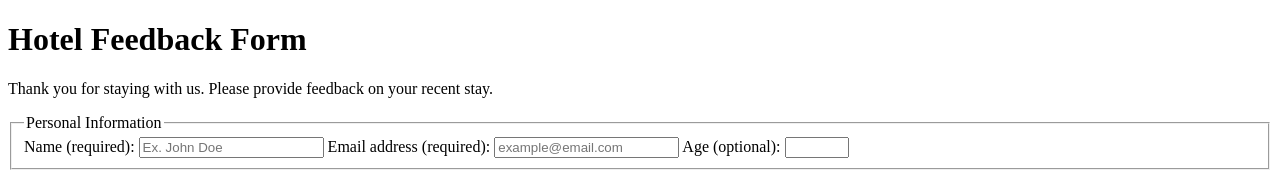
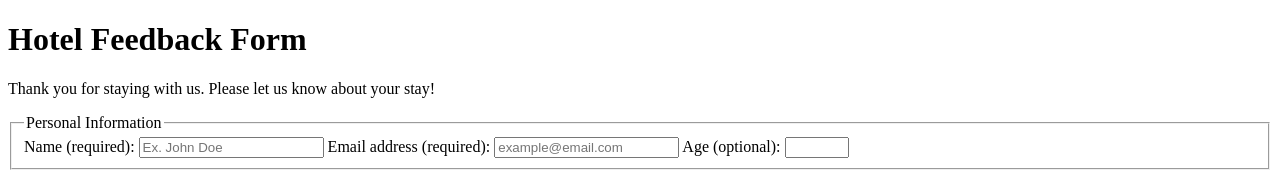
Before and after one commit to chocopanpan/hotel-feedback-form, a plain HTML site: page index.html in a window 1280 px wide. Shown: the top 170 px of the page. Drawn offline with Linux system fonts and the light colour scheme.

Commit message:
Update index.html
Minor tweak

```diff
--- a/index.html
+++ b/index.html
@@ -8,8 +8,7 @@
     <header>
       <h1>Hotel Feedback Form</h1>
       <p>
-        Thank you for staying with us. Please provide feedback on your recent
-        stay.
+        Thank you for staying with us. Please let us know about your stay!
       </p>
     </header>
     <main>
```
